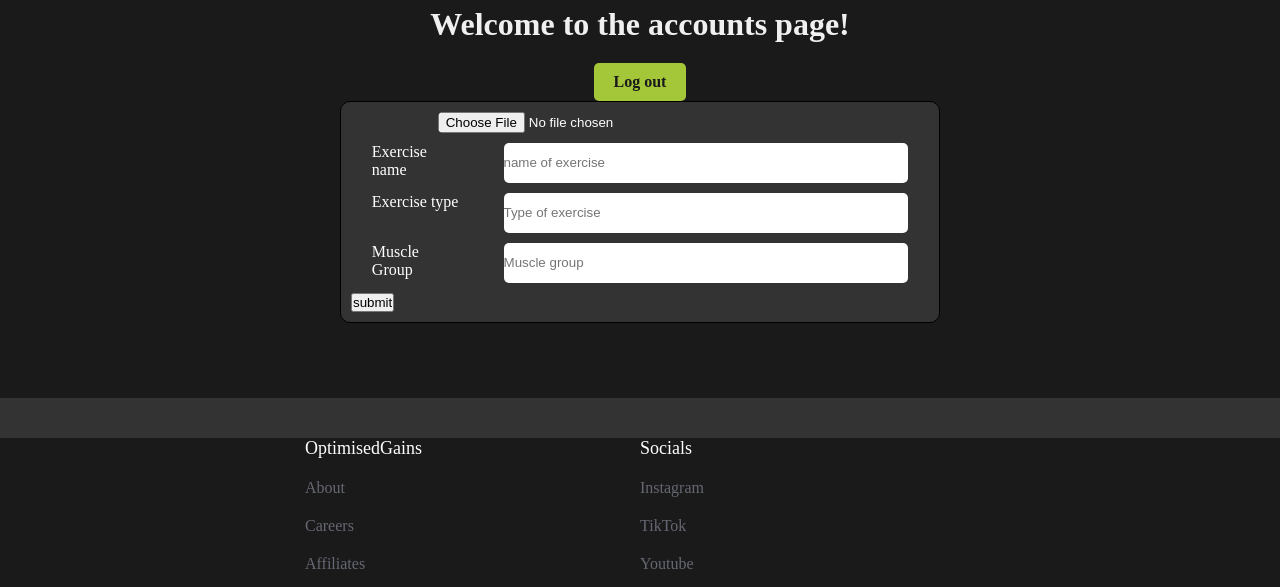
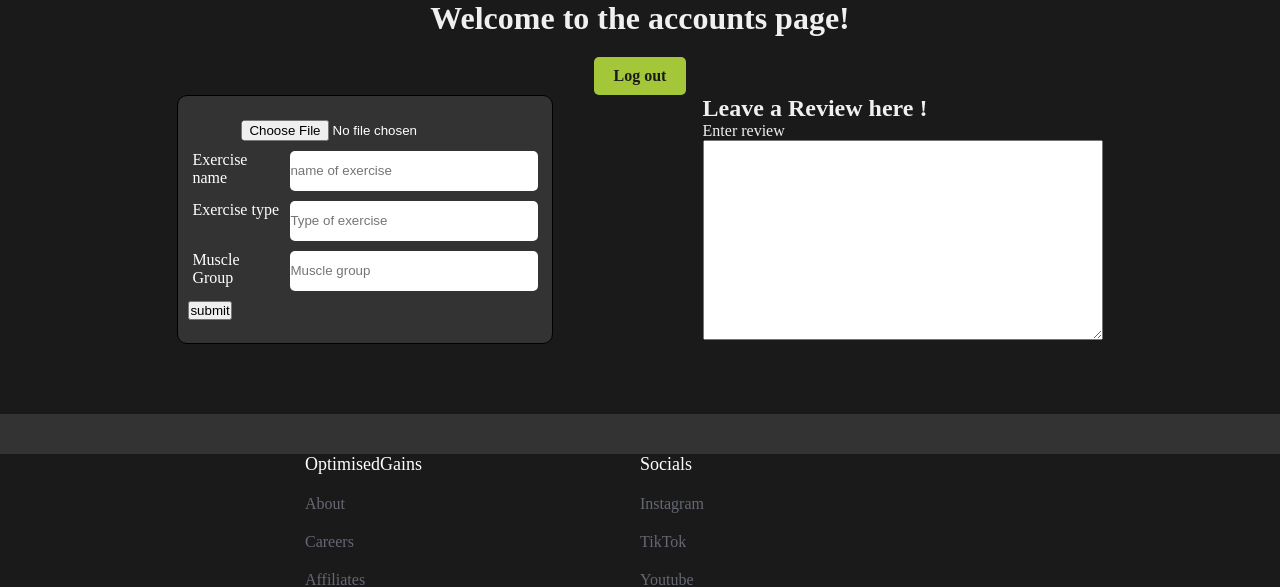
Before and after one commit to Yoshiwa1337/OptimisedGains, a PHP site: page /account.php in a window 1280 px wide. Shown: the part 70-657 px from the top of the page. Run offline with PHP 8.4, Linux system fonts and the light colour scheme; data that the repository does not hold is empty; style sheets or scripts are compiled from the project's sources; some libraries are stand-ins or nearby versions.

Commit message:
Began user review.

```diff
--- a/account.php
+++ b/account.php
@@ -30,6 +30,8 @@
         $vidType = $_POST['vidType'];
         $vidGroup = $_POST['vidGroup'];
         $userid = $_SESSION['userid'];
+        $reviewMsg = $_POST['review-msg'];
+
 
         move_uploaded_file($temp_name,"vidsuser/".$name);
 
@@ -71,6 +73,8 @@
         <h1 class="text-center">Welcome to the accounts page!</h1>
         <a href="../OptimisedGains/backend/logout.inc.php" class="logout" id="join-now-btn">Log out</a>
 
+        <div class="user-field">
+
             <div class="upload">
 
                 <form action="<?php $_SERVER['PHP_SELF']  ?>" method="POST" enctype="multipart/form-data">
@@ -106,20 +110,18 @@
 
             </div>
 
+            <div class="user-review">
+                <form action="<?php $_SERVER['PHP_SELF'] ?>" method="POST">
+                    <h2> Leave a Review here !</h2>
+                    <label>Enter review</label>
+                    <textarea type="text" name="review-msg" id="review-msg"></textarea>
+                </form>
+            </div>
+
+        </div>
 
 
-        <!--<div class="exercise-box1 box">
-            <h2>Heading</h2>
-            <video src="../OptimisedGains/vids/y2mate.is - ATG Split Squat Progression-Gx7i66uftV4-720p-1701901818.mp4" controls></video>
-            <div class="info">
-                <i class="star-icon icon"></i>
-                <i class="star-icon icon"></i>
-                <i class="star-icon icon"></i>
-                <a href="#"><i class="save-icon icon"></i></a>
-                <p>Strength</p>
-                <p>Hypertrophy</p>
-            </div>
-        </div>-->
+
 
 
 
--- a/css/account.css
+++ b/css/account.css
@@ -78,7 +78,13 @@ body {
 .container #join-now-btn:hover {
   background-color: #8ebf27;
 }
-.container .upload {
+.container .user-field {
+  display: flex;
+  flex-direction: row;
+  justify-content: center;
+  column-gap: 150px;
+}
+.container .user-field .upload {
   display: flex;
   flex-direction: column;
   justify-content: center;
@@ -90,23 +96,31 @@ body {
   width: 80%;
   max-width: 600px;
 }
-.container .upload h1 {
+.container .user-field .upload h1 {
   text-align: center;
 }
-.container .upload .form-row {
+.container .user-field .upload .form-row {
   display: flex;
   flex-direction: row;
   justify-content: space-around;
   margin-bottom: 10px;
 }
-.container .upload .form-row label {
+.container .user-field .upload .form-row label {
   width: 90px;
   height: 40px;
 }
-.container .upload .form-row input {
+.container .user-field .upload .form-row input {
   border-radius: 5px;
   border-style: none;
   width: 70%;
+}
+.container .user-field .user-review label {
+  width: 90px;
+  height: 40px;
+}
+.container .user-field .user-review textarea {
+  width: 400px;
+  height: 200px;
 }
 .container .box {
   width: 350px;
@@ -130,7 +144,7 @@ body {
   font-size: 24px;
 }
 .container .box video {
-  width: 300px;
+  width: 100%;
   height: 200px;
   object-fit: cover;
 }
--- a/sass/account.scss
+++ b/sass/account.scss
@@ -38,6 +38,10 @@ body{
         background-color: #8ebf27; //
     }
 
+    .user-field{
+        @include flexbox(row,center);
+        column-gap: 150px;
+
         .upload{
             @include flexbox(column,center);
             color: white;
@@ -58,8 +62,7 @@ body{
 
 
                 label{
-                width: 90px;
-                height: 40px;
+                    @include dimensions(90px,40px);
                 }
 
                 input{
@@ -69,6 +72,22 @@ body{
                 }
 
             }
+        }
+
+        .user-review{
+
+
+            label{
+                @include dimensions(90px,40px);
+            }
+
+            textarea{
+                @include dimensions(400px,200px);
+            }
+
+
+        }
+
     }
 
 
@@ -95,7 +114,7 @@ body{
 
         //Video
         video{
-            @include dimensions(300px,200px);
+            @include dimensions(100%,200px);
             object-fit: cover;
         }
 
```
Also changed, not shown: 1 other file. Lines whose indentation alone changed are shown as unchanged.
